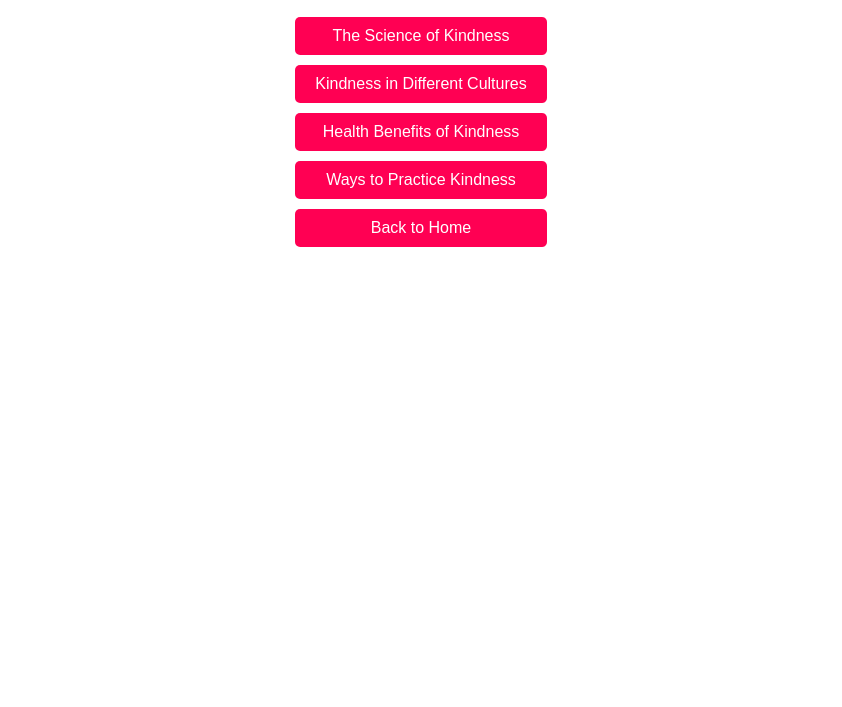
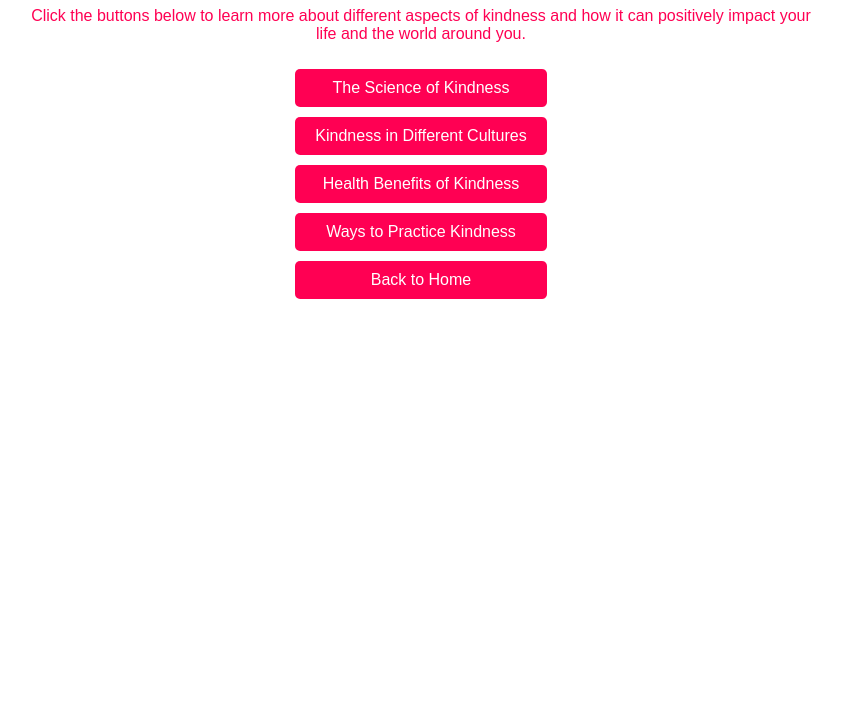
Before and after one commit to MINECRAFTBUILDHAX1/DAOK, a plain HTML site: page learn-more.html in a window 1280 px wide. Shown: the part 93-800 px from the top of the page, without its empty margins (219-1061 px from the left). Drawn offline with Linux system fonts and the light colour scheme.

Commit message:
Update learn-more.html

```diff
--- a/learn-more.html
+++ b/learn-more.html
@@ -44,6 +44,7 @@
 <body>
     <div class="container">
         <h1>Learn More About Kindness</h1>
+        <p>Click the buttons below to learn more about different aspects of kindness and how it can positively impact your life and the world around you.</p>
         <div class="links">
             <a href="science-of-kindness.html">The Science of Kindness</a>
             <a href="kindness-in-cultures.html">Kindness in Different Cultures</a>
```
